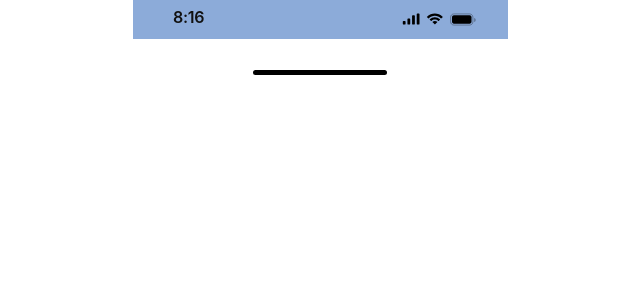
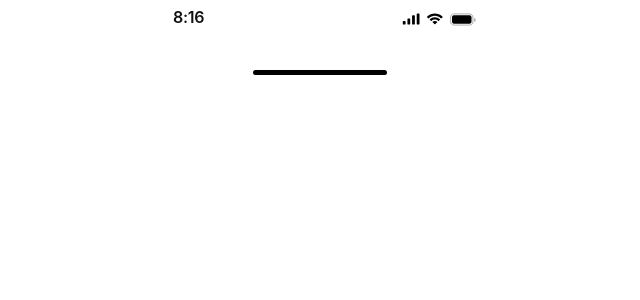
Before and after one commit to CEOS-Developers/react-messenger-19th, a React (Create React App) app: page / in a window 1280 px wide. Shown: the top 300 px of the page, without its empty margins (320-960 px from the left). Built offline with nearby package versions, Linux system fonts and the light colour scheme.

Commit message:
[ design ] 공통 컴포넌트 헤더 수정

```diff
--- a/src/components/@common/Header.tsx
+++ b/src/components/@common/Header.tsx
@@ -1,11 +1,15 @@
 import styled from 'styled-components';
 import { InfoIcon } from '../../assets';
 import date from '../../utils/date';
+import { useRecoilValue } from 'recoil';
+import { ifChatsDetailPageState } from '../../recoil/atom';
 
 export default function Header() {
+  const ifChatsDetailPage = useRecoilValue(ifChatsDetailPageState);
+
   return (
     <>
-      <Wrapper>
+      <Wrapper $ifChatsDetailPage={ifChatsDetailPage}>
         <Time>{date().split(' ').slice(1)}</Time>
         <div>
           <InfoIcon />
@@ -15,14 +19,19 @@ export default function Header() {
   );
 }
 
-const Wrapper = styled.section`
+interface WrapperBgTypes {
+  $ifChatsDetailPage: boolean;
+}
+
+const Wrapper = styled.section<WrapperBgTypes>`
   display: flex;
   justify-content: space-between;
 
   width: 100%;
   padding: 0rem 1rem;
 
-  background-color: ${({ theme }) => theme.colors.blue_bg};
+  background-color: ${({ theme, $ifChatsDetailPage }) =>
+    $ifChatsDetailPage ? theme.colors.blue_bg : theme.colors.white};
 
   & > div {
     padding: 1.25rem 1.88rem;
--- a/src/components/chatsDetailPage/Header.tsx
+++ b/src/components/chatsDetailPage/Header.tsx
@@ -1,18 +1,25 @@
 import styled from 'styled-components';
-import { useRecoilValue } from 'recoil';
+import { useRecoilValue, useSetRecoilState } from 'recoil';
 import { BackArrowIcon, FindIcon, CallIcon, IndexIcon } from '../../assets';
 import { flexCenter } from '../../styles/GlobalStyle';
 import userData from '../../assets/data/userData.json';
-
-import { userIdState } from '../../recoil/atom';
+import { useNavigate } from 'react-router-dom';
+import { userIdState, ifChatsDetailPageState } from '../../recoil/atom';
 
 export default function Header() {
+  const navigate = useNavigate();
   const userId = useRecoilValue(userIdState);
+  const setIfChatsDetailPage = useSetRecoilState(ifChatsDetailPageState);
+
+  function moveToChats() {
+    navigate(`/chats`);
+    setIfChatsDetailPage(false);
+  }
 
   return (
     <Wrapper>
       <Left>
-        <BackArrowIcon />
+        <BackArrowIcon type="button" onClick={moveToChats} />
         <SentName>{userData.data.find((user) => user.id === userId)?.name}</SentName>
       </Left>
       <Right>
--- a/src/recoil/atom.ts
+++ b/src/recoil/atom.ts
@@ -4,6 +4,11 @@ import { ChatType } from '../types/types';
 export const userIdState = atom<number>({
   key: 'userIdState',
   default: 1,
+});
+
+export const ifChatsDetailPageState = atom<boolean>({
+  key: 'ifChatDetailPage',
+  default: false,
 });
 
 export const newChatState = atom<ChatType>({
```
